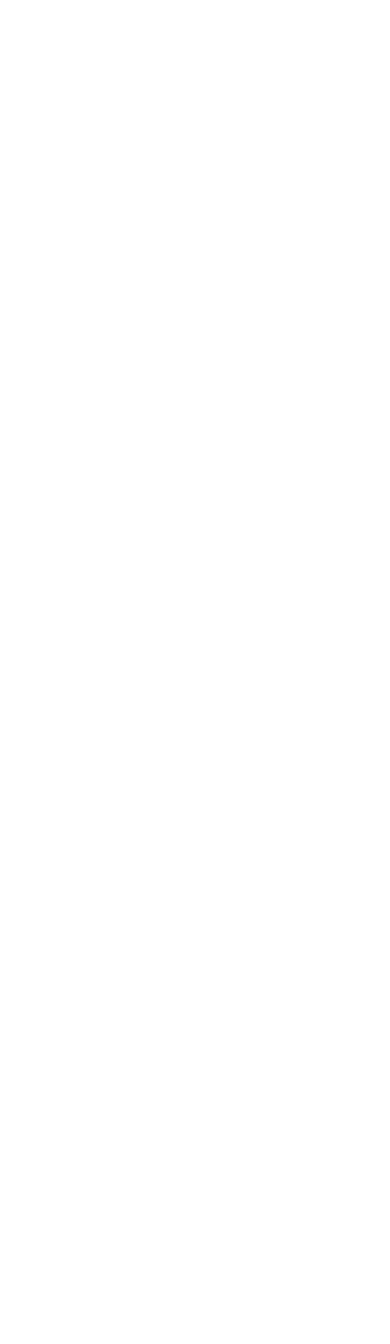
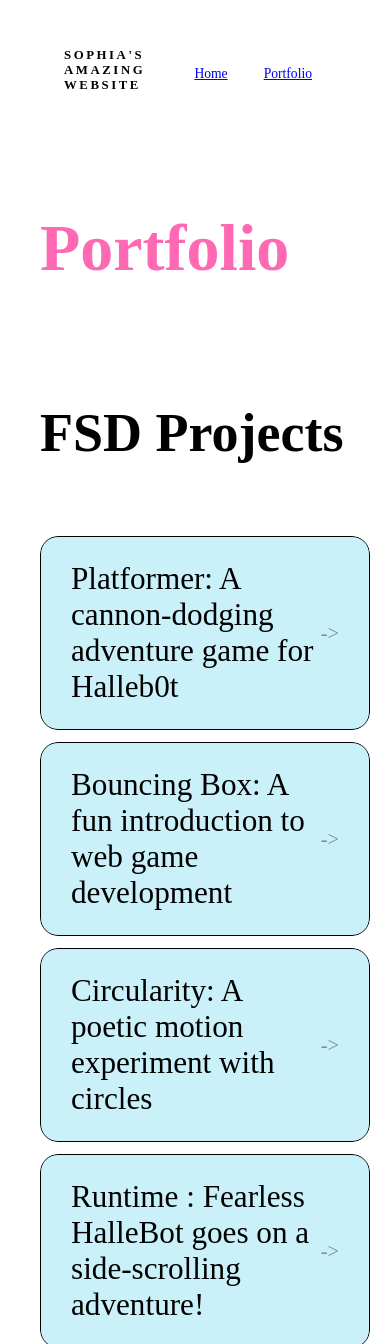
Before and after one commit to SophiaRuiz14/SophiaRuiz14.github.io, a plain HTML site: page portfolio.html in a window 390 px wide. Shown: the top 1344 px of the page. Before the commit the page ends 844 px from the top, so only its background shows below. Drawn offline with Linux system fonts and the light colour scheme.

Commit message:
add portfolio page to website

```diff
--- a/portfolio.html
+++ b/portfolio.html
@@ -0,0 +1,45 @@
+<!DOCTYPE html>
+<html>
+  <head>
+    <title>Sophia's Amazing Website!</title>
+    <link rel="stylesheet" href="style.css" />
+  </head>
+
+  <body>
+    <!-- All content goes here -->
+    <div id="all-contents">
+      <nav>
+        <h1>Sophia's Amazing Website</h1>
+        <ul id="nav-ul">
+          <li class="nav-li">
+            <a href="index.html">Home</a>
+          </li>
+          <li class="nav-li">
+            <a href="portfolio.html">Portfolio</a>
+          </li>
+        </ul>
+      </nav>
+      <main>
+        <div class="content">
+          <h1>Portfolio</h1>
+          <h3>FSD Projects</h3>
+          <ul id="portfolio">
+          <!-- ASD Projects will go here!!!-->
+          <li>
+            <a href="fsd-projects/platformer/">Platformer: A cannon-dodging adventure game for Halleb0t</a>
+          </li>
+          <li>
+            <a href="fsd-projects/bouncing-box/">Bouncing Box: A fun introduction to web game development</a>
+          </li>
+          <li>
+            <a href="fsd-projects/circularity/">Circularity: A poetic motion experiment with circles</a>
+          </li>
+          <li>
+            <a href="projects/runtime/">Runtime : Fearless HalleBot goes on a side-scrolling adventure!</a>
+          </li>
+          </ul>
+        </div>
+      </main>
+    </div>
+  </body>
+</html>
--- a/style.css
+++ b/style.css
@@ -4,8 +4,8 @@
 
 body {
     margin: 0;
-    background:#fad3e2;
-    color: #fffbe7;
+    background:#ffffff;
+    color: #000000;
     font-family: "Helvetica
     Neue", Arial, sans-serif;
 }
@@ -47,12 +47,12 @@
     font-size: clamp(4rem, 10vw, 7rem);
     letter-spacing: -0.04em;
     text-transform: uppercase;
-    color: #fffce8
+    color: #f7d9d9
 }
 
 .content > p {
     margin: 0;
-    color: #fffce8;
+    color: #fbedf5;
     font-size: 0.9rem;
     text-transform: uppercase;
     letter-spacing: 0.15em;
@@ -83,11 +83,11 @@
 }
 
 #interests li {
-    color: #fffbe7;
+    color: #fbf8de;
     font-size: 1rem;
     font-weight: 600;
     padding: 10px 20px;
-    background: #fff
+    background: #ffffff
     border: 1px solid #ddd;
     transition: background 0.25s ease, color 0.25s ease, transform 0.25s ease;
     cursor: default;
@@ -120,7 +120,7 @@
     transform:
 translateY(-4);
     box-shadow: 0 16px 40px
-rgba(0, 0, 0, 0.18)
+rgba(124, 116, 116, 0.235)
 }
 
 nav {
@@ -129,8 +129,8 @@
     align-items: center;
     margin-bottom: 48px;
     padding: 16px 24px;
-    background: #fff
-    bprder-radius: 12px;
+    background: #f5cfe1
+    border-radius: 12px;
 }
 
 nav h1 {
@@ -139,7 +139,7 @@
     font-weight: 700;
     text-transform: uppercase;
     letter-spacing: 0.2em;
-    color: #fffbe7;
+    color: #000000;
 }
 
 #nav-ul {
@@ -151,7 +151,7 @@
 }
 
 .nav-li a {
-    color: #fffbe7
+    color: #000000
     text-decoration: none;
     font-size: 0.85rem;
     font-weight: 500;
@@ -165,3 +165,209 @@
     background: hsl(339, 70%, 91%);
     color: #ffddf3;
 }
+
+/* Portfolio styles */
+.content h1 {
+  color: rgb(249, 209, 209);
+}
+
+#portfolio {
+  list-style: none;
+  margin: 0;
+  padding: 0;
+  width: 100%;
+  display: flex;
+  flex-direction: column;
+  gap: 8px;
+}
+
+#portfolio li {
+  border-radius: 12px;
+  overflow: hidden;
+}
+
+#portfolio a {
+  display: flex;
+  justify-content: space-between;
+  align-items: center;
+  text-decoration: none;
+  color: #fffdfe;
+  padding: 16px 20px;
+  font-size: 1.1rem;
+  font-weight: 500;
+  background: #fdd4f1;
+  border: 1px solid #030000;
+  border-radius: 12px;
+  transition: background 0.25s ease, color 0.25s ease, transform 0.25s ease;
+}
+
+#portfolio a:hover {
+  background: #b0f4ff;
+  color: #fff;
+  transform: translateX(4px);
+}
+
+#portfolio a::after {
+  content: "->";
+  font-size: 0.85rem;
+  opacity: 0.4;
+  transition: opacity 0.25s ease;
+  white-space: nowrap;
+}
+
+#portfolio a:hover::after {
+  opacity: 1;
+}
+
+/* responsive web design */
+@media screen and (min-width: 120px) and (max-width: 1080px) {
+  main {
+    height: 100ch;
+    zoom: 1.5;
+    display: grid;
+  }
+
+  h1 {
+    font-size: 44px;
+  }
+
+  h2 {
+    font-size: 42px;
+  }
+
+  h3 {
+    font-size: 36px;
+  }
+
+  #all-contents {
+    height: 100ch;
+    margin: none;
+  }
+
+  a {
+    font-size: 42px;
+  }
+
+  .sidebar {
+    margin-right: 0px;
+    justify-content: center;
+    align-items: center;
+  }
+
+  .sidebar-img {
+    width: 100%;
+  }
+
+  p,
+  li {
+    font-size: 24px;
+  }
+
+  .content {
+    align-content: center;
+    justify-content: center;
+  }
+}
+
+/* Portfolio styles */
+.content h1 {
+  color: hotpink;
+}
+
+#portfolio {
+  list-style: none;
+  margin: 0;
+  padding: 0;
+  width: 100%;
+  display: flex;
+  flex-direction: column;
+  gap: 8px;
+}
+
+#portfolio li {
+  border-radius: 12px;
+  overflow: hidden;
+}
+
+#portfolio a {
+  display: flex;
+  justify-content: space-between;
+  align-items: center;
+  text-decoration: none;
+  color: #000000;
+  padding: 16px 20px;
+  font-size: 1.3rem;
+  font-weight: 500;
+  background: #caf1fa;
+  border: 1px solid #000000;
+  border-radius: 12px;
+  transition: background 0.25s ease, color 0.25s ease, transform 0.25s ease;
+}
+
+#portfolio a:hover {
+  background: #000;
+  color: #fff;
+  transform: translateX(4px);
+}
+
+#portfolio a::after {
+  content: "->";
+  font-size: 0.85rem;
+  opacity: 0.4;
+  transition: opacity 0.25s ease;
+  white-space: nowrap;
+}
+
+#portfolio a:hover::after {
+  opacity: 1;
+}
+
+/* responsive web design */
+@media screen and (min-width: 120px) and (max-width: 1080px) {
+  main {
+    height: 100ch;
+    zoom: 1.5;
+    display: grid;
+  }
+
+  h1 {
+    font-size: 44px;
+  }
+
+  h2 {
+    font-size: 42px;
+  }
+
+  h3 {
+    font-size: 36px;
+  }
+
+  #all-contents {
+    height: 100ch;
+    margin: none;
+  }
+
+  a {
+    font-size: 42px;
+  }
+
+  .sidebar {
+    margin-right: 0px;
+    justify-content: center;
+    align-items: center;
+  }
+
+  .sidebar-img {
+    width: 100%;
+  }
+
+  p,
+  li {
+    font-size: 24px;
+  }
+
+  .content {
+    align-content: center;
+    justify-content: center;
+  }
+}
```
